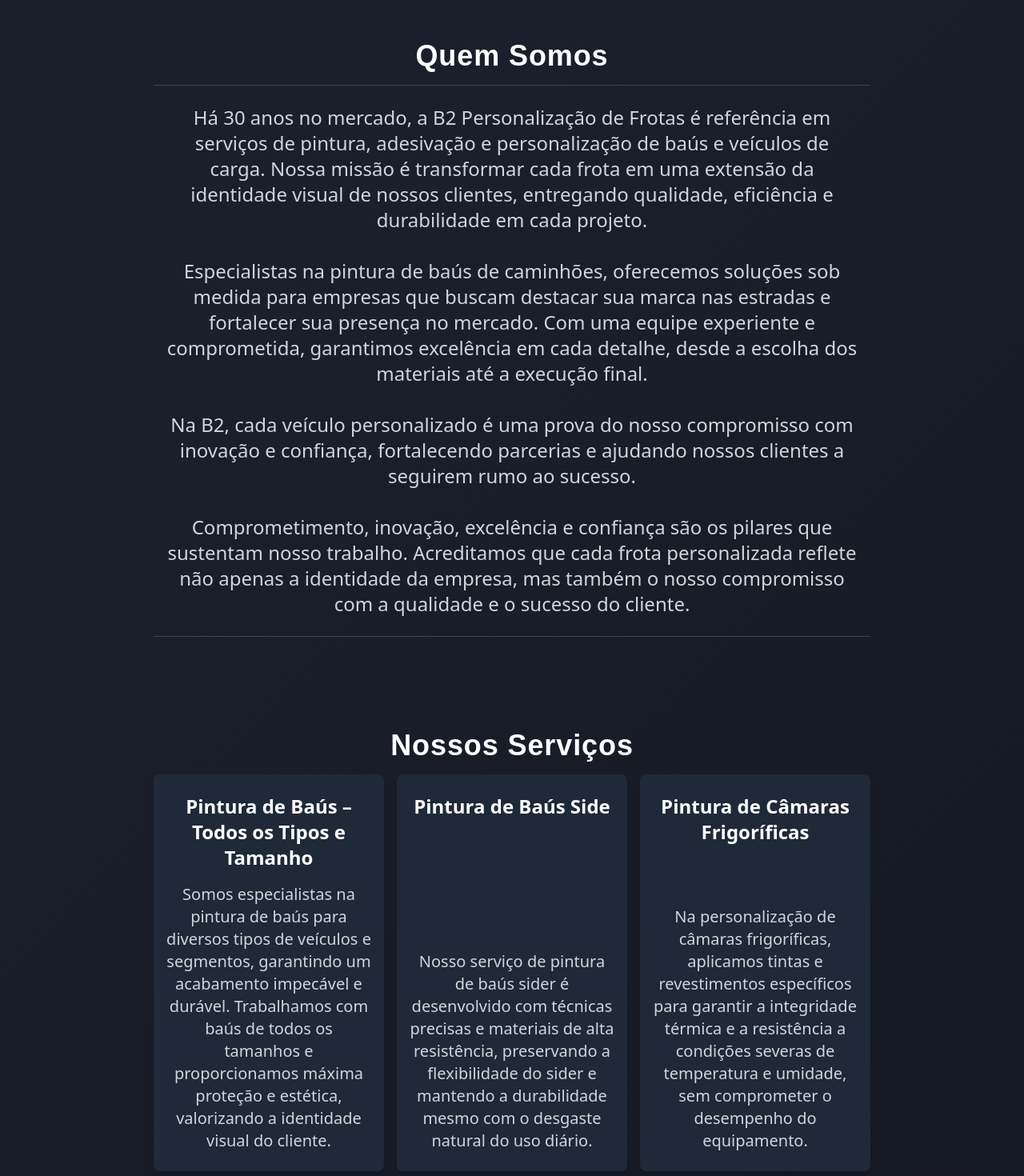
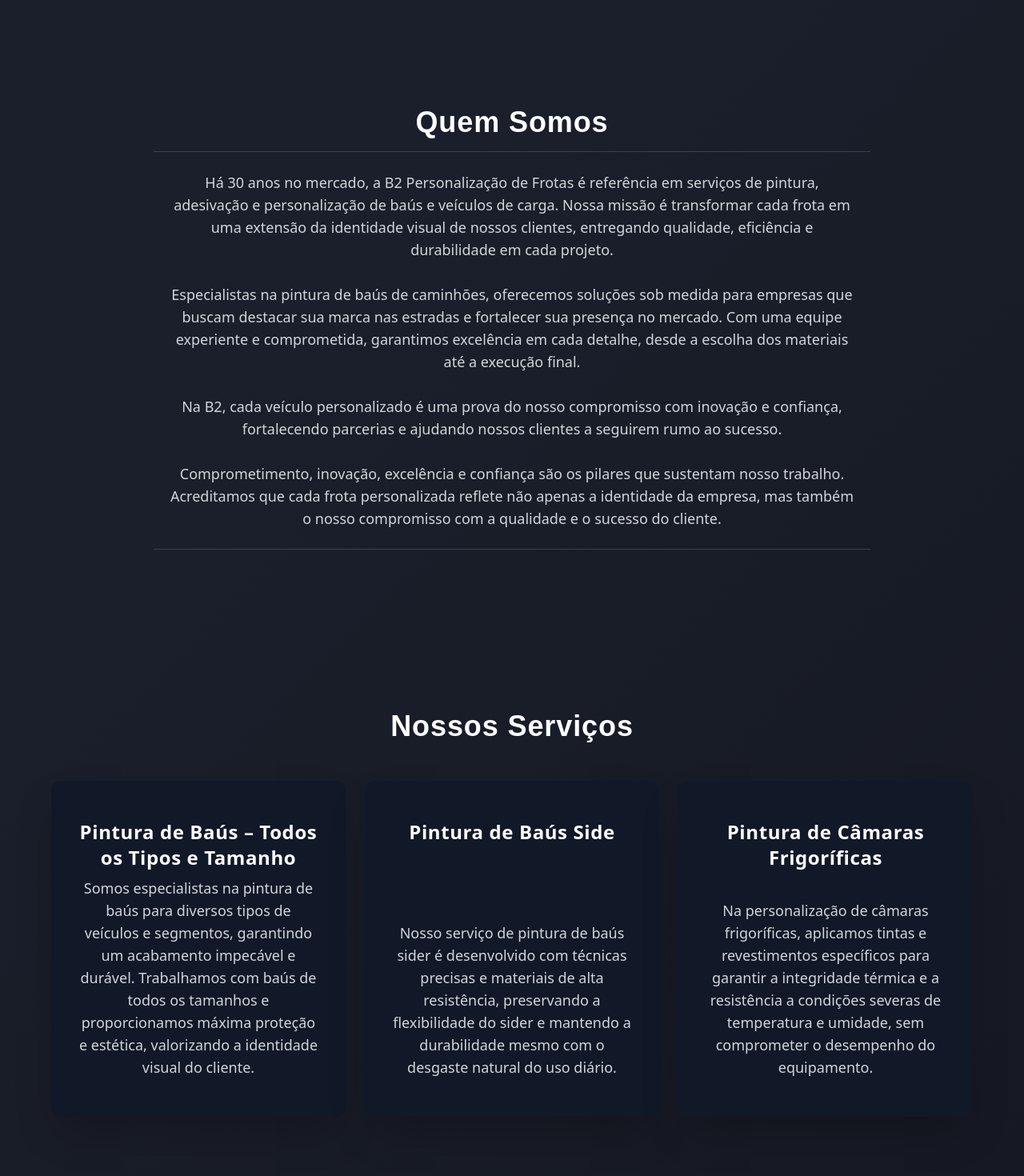
Before and after one commit to brunosenadev/b2-frotas-projeto, a Next.js app: page / in a window 1280 px wide. Shown: the part 900-2370 px from the top of the page at 80% size. Built offline with nearby package versions, Linux system fonts and the light colour scheme.

Commit message:
feat: added new css quem somos

```diff
--- a/src/app/page.tsx
+++ b/src/app/page.tsx
@@ -112,7 +112,7 @@
           </h2>
           <div className="flex flex-col space-y-6 w-full max-w-4xl">
             <div className="flex flex-col items-center justify-between px-4 py-6 border-t border-b border-gray-700 hover:border-gray-500 transition duration-300">
-              <p className="text-lg sm:text-2xl text-gray-300">
+              <p className="text-lg sm:text-1xl text-gray-300">
                 Há 30 anos no mercado, a B2 Personalização de Frotas é referência em serviços de pintura, adesivação e personalização de baús e veículos de carga. Nossa missão é transformar cada frota em uma extensão da identidade visual de nossos clientes, entregando qualidade, eficiência e durabilidade em cada projeto.
                 <br /><br />
                 Especialistas na pintura de baús de caminhões, oferecemos soluções sob medida para empresas que buscam destacar sua marca nas estradas e fortalecer sua presença no mercado. Com uma equipe experiente e comprometida, garantimos excelência em cada detalhe, desde a escolha dos materiais até a execução final.
@@ -134,7 +134,7 @@
           >
             Nossos Serviços
           </h2>
-          <div className="flex flex-wrap justify-center space-x-4 w-full max-w-4xl transition duration-300">
+          <div className="flex flex-no-wrap justify-center space-x-6 w-full max-w-6xl mx-auto my-8 transition duration-300">
             {[
               { title: "Pintura de Baús – Todos os Tipos e Tamanho", description: `Somos especialistas na pintura de baús para diversos tipos de veículos e segmentos, garantindo um acabamento impecável e durável. Trabalhamos com baús de todos os tamanhos e proporcionamos máxima proteção e estética, valorizando a identidade visual do cliente.` },
               { title: "Pintura de Baús Side", description: "Nosso serviço de pintura de baús sider é desenvolvido com técnicas precisas e materiais de alta resistência, preservando a flexibilidade do sider e mantendo a durabilidade mesmo com o desgaste natural do uso diário." },
@@ -142,10 +142,10 @@
             ].map((service) => (
               <div
                 key={service.title}
-                className="flex flex-col items-center justify-between bg-gray-800 shadow-lg rounded-lg transition-transform transform hover:scale-105 w-72 px-4 py-6 mb-4"
+                className="flex flex-col items-center justify-between bg-gray-900 shadow-2xl rounded-xl transition-transform transform hover:scale-105 hover:bg-gray-700 hover:shadow-gray-300/50 w-[34%] px-8 py-12 mb-6"
               >
-                <h3 className="text-xl sm:text-2xl font-semibold text-white mb-4">{service.title}</h3>
-                <p className="text-md sm:text-xl text-gray-300 text-center">
+                <h3 className="text-xl sm:text-2xl font-bold text-white tracking-wide mb-2 text-center">{service.title}</h3>
+                <p className="text-md sm:text-lg text-gray-300 text-center leading-relaxed">
                   {service.description}
                 </p>
               </div>
```
